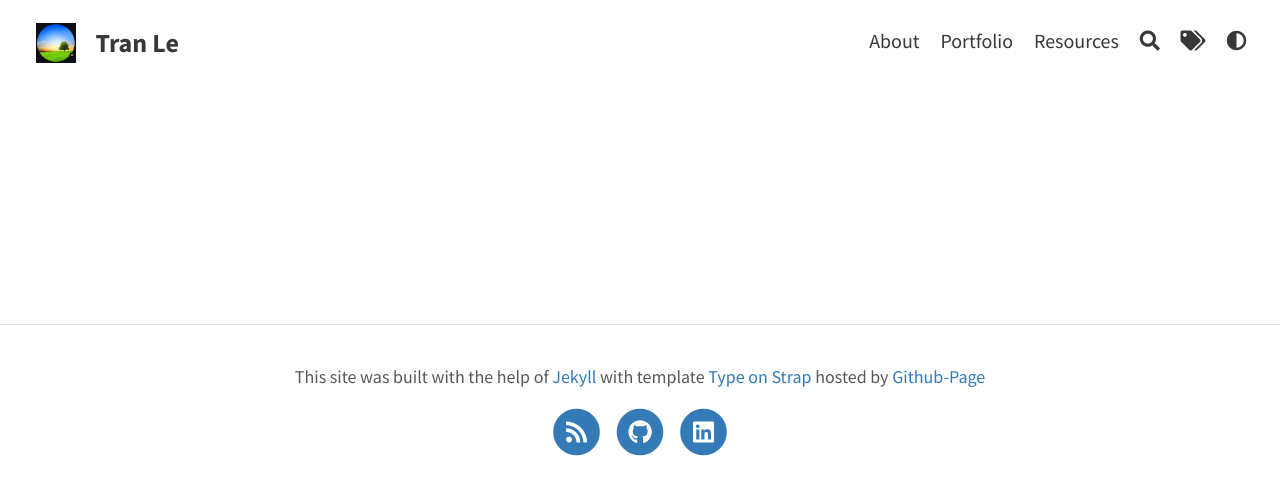
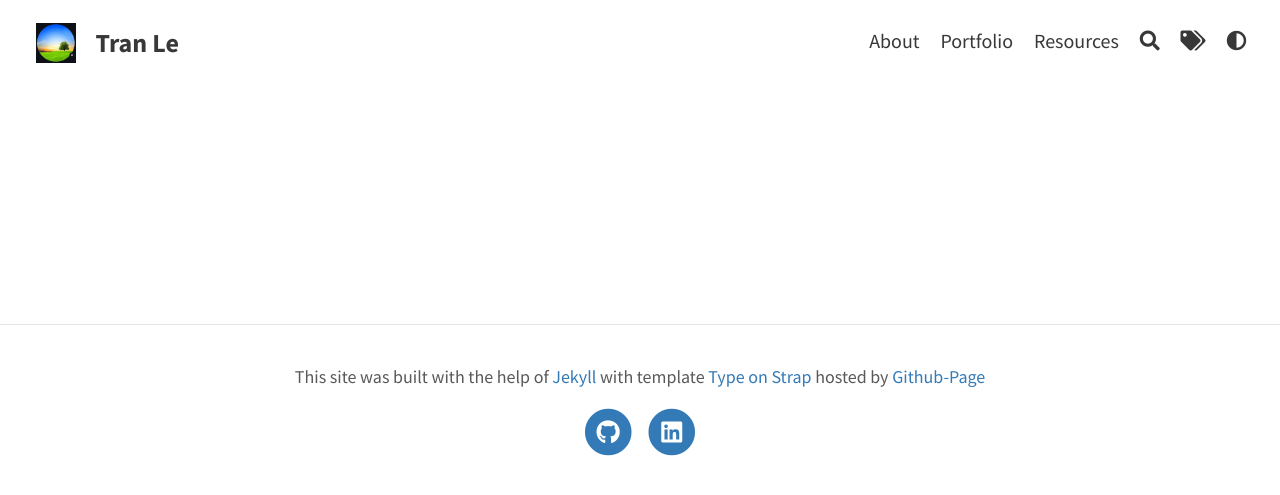
Before and after one commit to tranktle/porfolio, a Jekyll site: the page built from Rpost/Rpost.md, in a window 1280 px wide. Shown: the top 495 px of the page. Built offline with Jekyll 4.4.1, drawn with Linux system fonts in a browser that asks for light colours; our own code applies the rules of GitHub Pages for plain Markdown files.

Commit message:
Update social.yml

```diff
--- a/_data/social.yml
+++ b/_data/social.yml
@@ -1,5 +1,5 @@
 # RSS specific
-rss: true         # Icons on the footer
+rss:       # Icons on the footer
 feed:
   path: true  # RSS feed path
 
```
